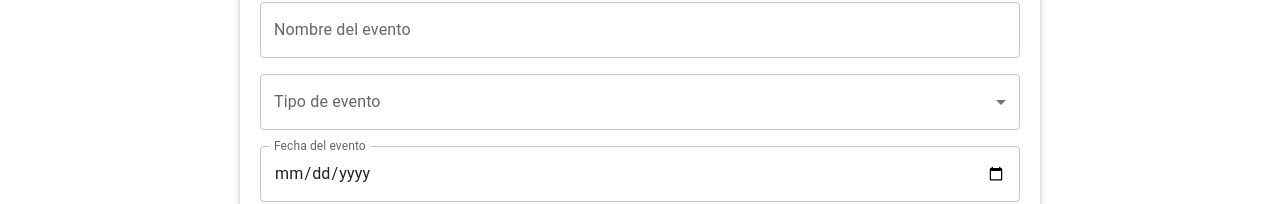
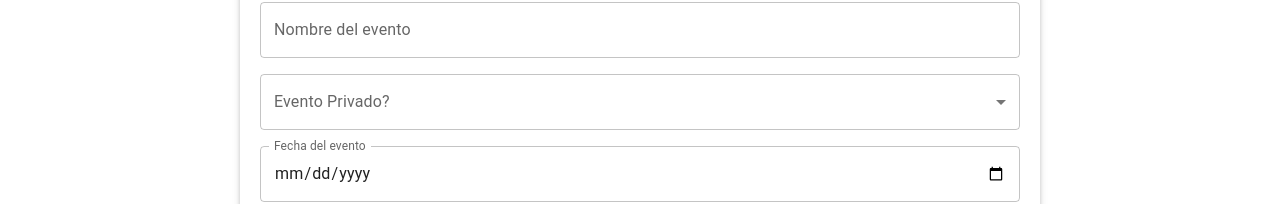
Before and after one commit to arbcamilo/planificalofront, a React (Create React App) app: page /create-events in a window 1280 px wide. Shown: the part 187-391 px from the top of the page. Built offline with nearby package versions, Linux system fonts and the light colour scheme.

Commit message:
change event

```diff
--- a/src/Components/Events/CreateEvents.jsx
+++ b/src/Components/Events/CreateEvents.jsx
@@ -37,10 +37,9 @@ const CreateEvents = () => {
             <TextField fullWidth label="Nombre del evento" variant="outlined" />
           </Grid>
           <Grid item xs={12}>
-            <TextField select fullWidth label="Tipo de evento" variant="outlined">
-              <MenuItem value="Conferencia">Conferencia</MenuItem>
-              <MenuItem value="Seminario">Seminario</MenuItem>
-              <MenuItem value="Taller">Taller</MenuItem>
+            <TextField select fullWidth label="Evento Privado?" variant="outlined">
+              <MenuItem value="si">Si</MenuItem>
+              <MenuItem value="no">No</MenuItem>
             </TextField>
           </Grid>
           <Grid item xs={12}>
```
